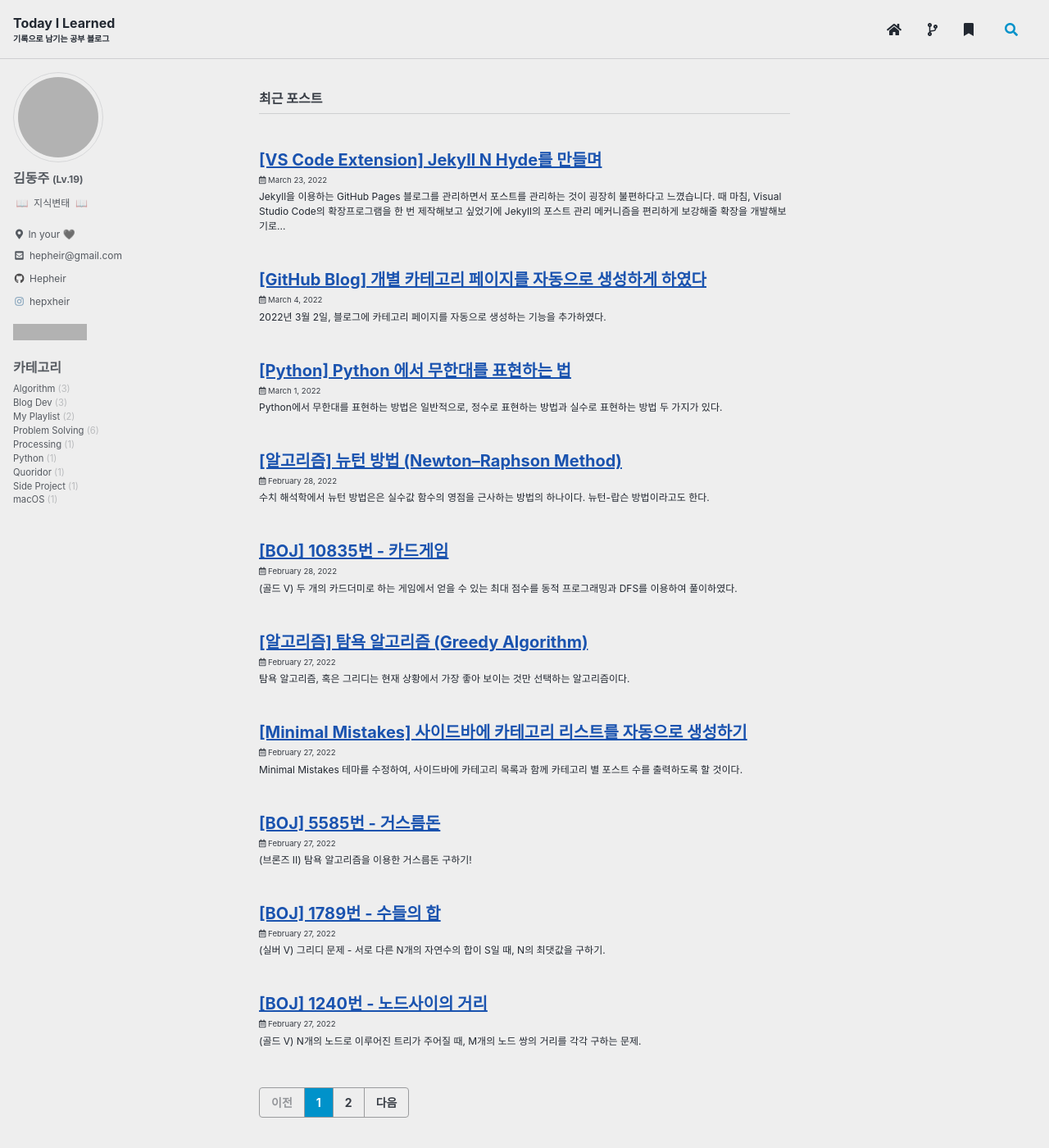
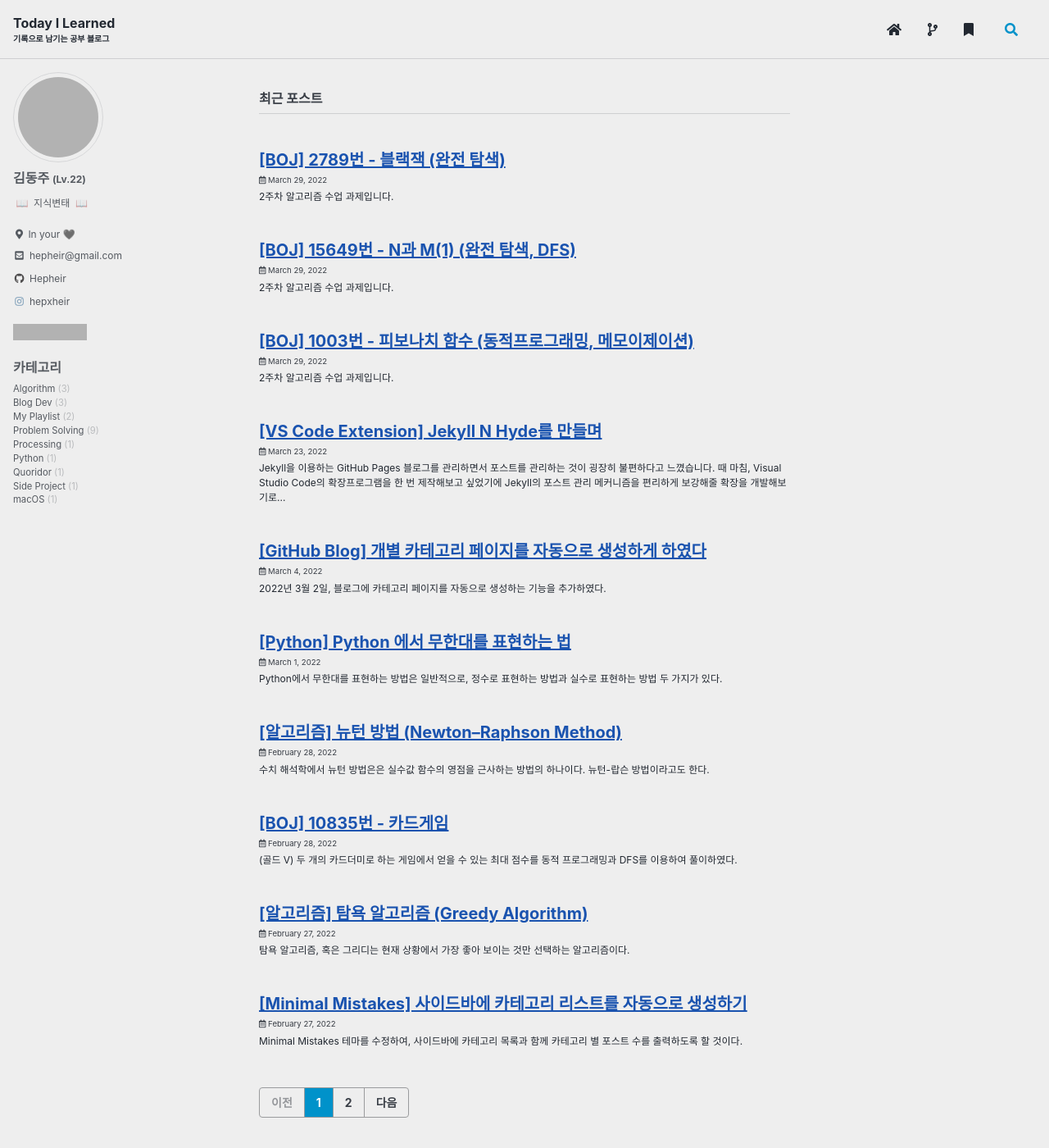
Before and after one commit to Hepheir/archived-hepheir.github.io, a Jekyll site: the page built from index.html, in a window 1280 px wide and 1400 px high. Shown: the whole window at 82% size. Built offline with Jekyll 4.4.1, drawn with Linux system fonts in a browser that asks for light colours; cached includes are drawn as plain includes; the list of posts is cut into pages by our own code; comment, search, counter and statistics services are not loaded; grey boxes are pictures that could not be loaded.

Commit message:
post: publish week-2 assignments

```diff
--- a/_drafts/boj-1003.md
+++ b/_posts/2022-03-29-boj-1003.md
@@ -1,5 +1,5 @@
 ---
-title: "[BOJ] 1003번 - 피보나치 함수"
+title: "[BOJ] 1003번 - 피보나치 함수 (동적프로그래밍, 메모이제이션)"
 categories:
   - Problem Solving
 ---
```
Also changed, not shown: _posts/2022-03-29-boj-15649.md (renamed from _drafts/boj-15649.md, +1 -1 lines), _posts/2022-03-29-boj-2798.md (renamed from _drafts/boj-2798.md).
